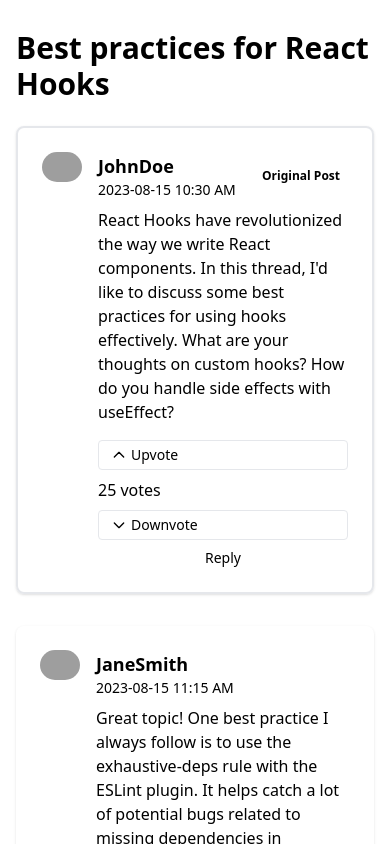
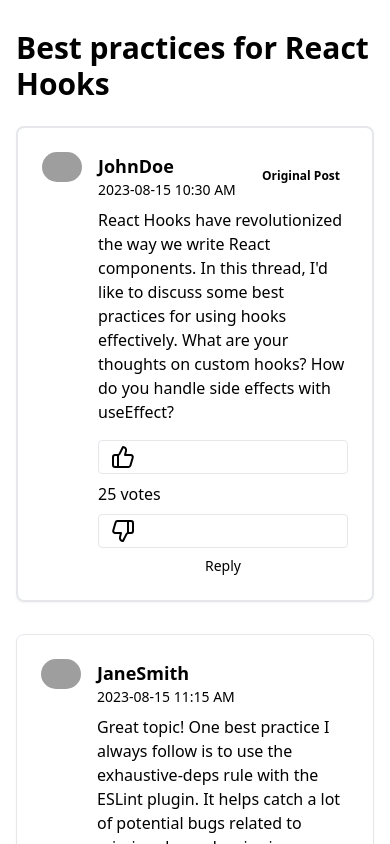
Before and after one commit to mddanish867/cummunity-forun, a React (Vite) app: page /forums in a window 390 px wide. Shown: the part 1520-2364 px from the top of the page. Built offline with nearby package versions, Linux system fonts and the light colour scheme; grey boxes are pictures that could not be loaded.

Commit message:
made responsive for all devices

```diff
--- a/src/Pages/LeaderboardPage.jsx
+++ b/src/Pages/LeaderboardPage.jsx
@@ -5,29 +5,17 @@ const LeaderboardTable = ({ data }) => (
     <table className="min-w-full table-auto border-collapse">
       <thead>
         <tr className="bg-gray-100 border-b">
-          <th className="p-4 text-left text-sm font-medium text-gray-700">
-            Rank
-          </th>
-          <th className="p-4 text-left text-sm font-medium text-gray-700">
-            User
-          </th>
-          <th className="p-4 text-left text-sm font-medium text-gray-700">
-            Posts
-          </th>
-          <th className="p-4 text-left text-sm font-medium text-gray-700">
-            Likes
-          </th>
-          <th className="p-4 text-left text-sm font-medium text-gray-700">
-            Joined
-          </th>
+          <th className="p-4 text-left text-sm font-medium text-gray-700">Rank</th>
+          <th className="p-4 text-left text-sm font-medium text-gray-700">User</th>
+          <th className="p-4 text-left text-sm font-medium text-gray-700">Posts</th>
+          <th className="p-4 text-left text-sm font-medium text-gray-700">Likes</th>
+          <th className="p-4 text-left text-sm font-medium text-gray-700">Joined</th>
         </tr>
       </thead>
       <tbody>
         {data.map((user, index) => (
           <tr key={user.id} className="border-b">
-            <td className="p-4 text-sm text-gray-900 font-medium">
-              {index + 1}
-            </td>
+            <td className="p-4 text-sm text-gray-900 font-medium">{index + 1}</td>
             <td className="p-4 text-sm text-gray-900">{user.name}</td>
             <td className="p-4 text-sm text-gray-900">{user.posts}</td>
             <td className="p-4 text-sm text-gray-900">{user.likes}</td>
@@ -41,12 +29,12 @@ const LeaderboardTable = ({ data }) => (
 
 const Tabs = ({ tabs, selectedTab, onSelect }) => (
   <div>
-    <div className="flex space-x-4 mb-4">
+    <div className="flex space-x-4 mb-4 flex-wrap">
       {tabs.map((tab) => (
         <button
           key={tab.value}
           onClick={() => onSelect(tab.value)}
-          className={`px-4 py-2  ${
+          className={`px-4 py-2 ${
             selectedTab === tab.value
               ? "bg-white border-b border-gray-950 text-gray-500"
               : "bg-white text-gray-500"
@@ -67,20 +55,8 @@ export default function LeaderboardPage() {
     { id: 1, name: "John Doe", posts: 1234, likes: 5678, joined: "Jan 2022" },
     { id: 2, name: "Jane Smith", posts: 987, likes: 4321, joined: "Mar 2022" },
     { id: 3, name: "Bob Johnson", posts: 567, likes: 2345, joined: "May 2022" },
-    {
-      id: 4,
-      name: "Alice Williams",
-      posts: 321,
-      likes: 1234,
-      joined: "Jul 2022",
-    },
-    {
-      id: 5,
-      name: "Charlie Brown",
-      posts: 159,
-      likes: 753,
-      joined: "Sep 2022",
-    },
+    { id: 4, name: "Alice Williams", posts: 321, likes: 1234, joined: "Jul 2022" },
+    { id: 5, name: "Charlie Brown", posts: 159, likes: 753, joined: "Sep 2022" },
   ];
 
   const tabs = [
--- a/src/Pages/ThreadDetailPage.jsx
+++ b/src/Pages/ThreadDetailPage.jsx
@@ -1,9 +1,10 @@
 import React from "react";
+import {ThumbsUp, ThumbsDown } from "lucide-react"
 
 const Post = ({ author, date, content, votes, isOriginalPost }) => {
   return (
     <div
-      className={`bg-card text-card-foreground shadow rounded-lg p-6 mb-4 ${
+      className={`bg-card text-card-foreground shadow-sm border rounded-lg p-6 mb-4 ${
         isOriginalPost ? "border-2 border-primary" : ""
       }`}
     >
@@ -30,39 +31,11 @@ const Post = ({ author, date, content, votes, isOriginalPost }) => {
           <div className="mt-2">{content}</div>
           <div className="mt-4 flex flex-col sm:flex-row sm:items-center sm:space-x-4">
             <button className="border border-muted-foreground px-3 py-1 rounded text-sm flex items-center mb-2 sm:mb-0">
-              <svg
-                xmlns="http://www.w3.org/2000/svg"
-                fill="none"
-                viewBox="0 0 24 24"
-                stroke="currentColor"
-                className="w-4 h-4 mr-1"
-              >
-                <path
-                  strokeLinecap="round"
-                  strokeLinejoin="round"
-                  strokeWidth={2}
-                  d="M5 15l7-7 7 7"
-                />
-              </svg>
-              Upvote
+            <ThumbsUp />
             </button>
             <span className="text-muted-foreground mb-2 sm:mb-0">{votes} votes</span>
             <button className="border border-muted-foreground px-3 py-1 rounded text-sm flex items-center mb-2 sm:mb-0">
-              <svg
-                xmlns="http://www.w3.org/2000/svg"
-                fill="none"
-                viewBox="0 0 24 24"
-                stroke="currentColor"
-                className="w-4 h-4 mr-1"
-              >
-                <path
-                  strokeLinecap="round"
-                  strokeLinejoin="round"
-                  strokeWidth={2}
-                  d="M19 9l-7 7-7-7"
-                />
-              </svg>
-              Downvote
+            <ThumbsDown />
             </button>
             <button className="text-sm text-primary">Reply</button>
           </div>
--- a/src/Pages/UserGroupsPage.jsx
+++ b/src/Pages/UserGroupsPage.jsx
@@ -6,7 +6,7 @@ const GroupCard = ({ name, description, memberCount }) => (
       <h3 className="text-2xl font-semibold">{name}</h3>
       <p className="text-sm text-gray-500 mt-1">{memberCount} members</p>
     </div>
-    <p className="text-gray-500 mb-6 mt-14">{description}</p>
+    <p className="text-gray-500 mb-6">{description}</p>
     <button className="px-4 py-2 border border-gray-300 rounded-md text-gray-700 hover:bg-gray-100">
       Join Group
     </button>
@@ -18,14 +18,14 @@ export default function UserGroupsPage() {
     <div className="min-h-screen bg-white">
       <main className="max-w-4xl mx-auto py-6 sm:px-6 lg:px-8">
         <div className="px-4 py-6 sm:px-0">
-          <div className="flex justify-between items-center mb-6">
+          <div className="flex justify-between items-center mb-6 flex-wrap">
             <h1 className="text-4xl font-semibold">User Groups</h1>
-            <button className="px-4 py-2 bg-gray-900 text-white rounded-md hover:bg-gray-800">
+            <button className="px-4 py-2 bg-gray-900 text-white rounded-md hover:bg-gray-800 mt-4 sm:mt-0">
               Create New Group
             </button>
           </div>
 
-          <div className="grid gap-6 md:grid-cols-2">
+          <div className="grid gap-6 md:grid-cols-2 lg:grid-cols-2">
             <GroupCard
               name="React Enthusiasts"
               description="A group for React developers to share knowledge and discuss best practices."
```
